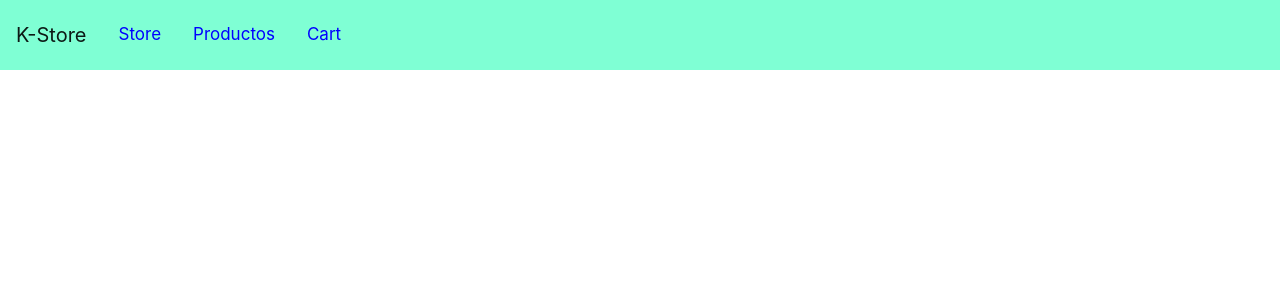
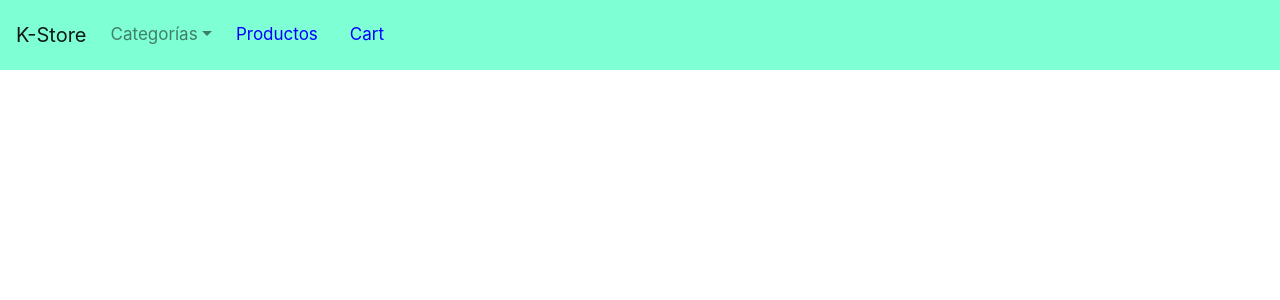
Before and after one commit to kemeny/store, a React (Create React App) app: page / in a window 1280 px wide. Shown: the top 300 px of the page. Built offline with nearby package versions, Linux system fonts and the light colour scheme.

Commit message:
added category listings to nav

```diff
--- a/src/components/NavBar.js
+++ b/src/components/NavBar.js
@@ -1,13 +1,18 @@
 import react from 'react'
 import Nav from 'react-bootstrap/Nav'
 import Navbar from 'react-bootstrap/Navbar'
+import NavDropdown from 'react-bootstrap/NavDropdown'
 
 export default function NavBar() {
     return(
         <Navbar className="topnav" fixed="top">
             <Navbar.Brand className="justify-content-left">K-Store</Navbar.Brand>
         <Nav>
-            <a href="/">Store</a>
+            <NavDropdown title="Categorías">
+                <NavDropdown.Item href="#category1">Beers</NavDropdown.Item>
+                <NavDropdown.Item href="#category2">Ducks</NavDropdown.Item>
+                <NavDropdown.Item href="#category3">Stars</NavDropdown.Item>
+            </NavDropdown>
             <a href="/components/pages/Products.js">Productos</a>
             <a href="/components/pages/Cart.js">Cart</a>
         </Nav>
```
